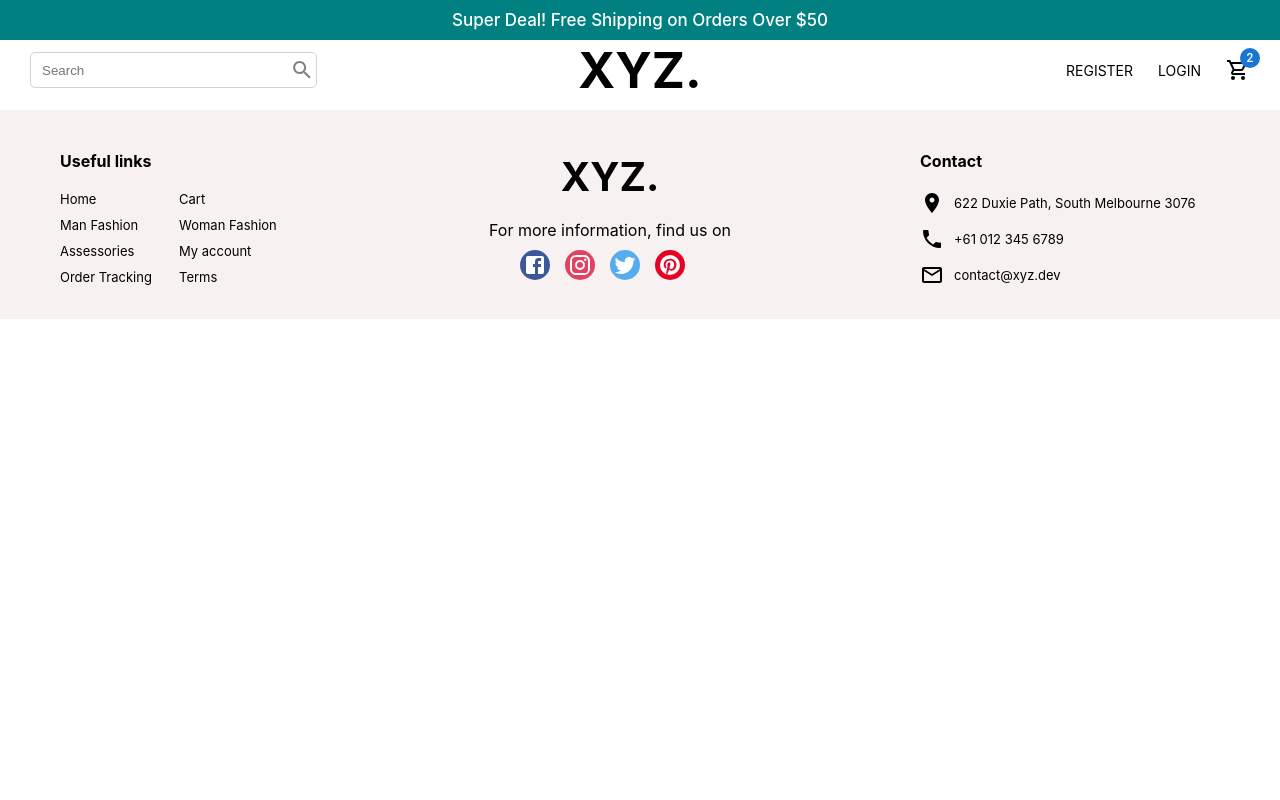
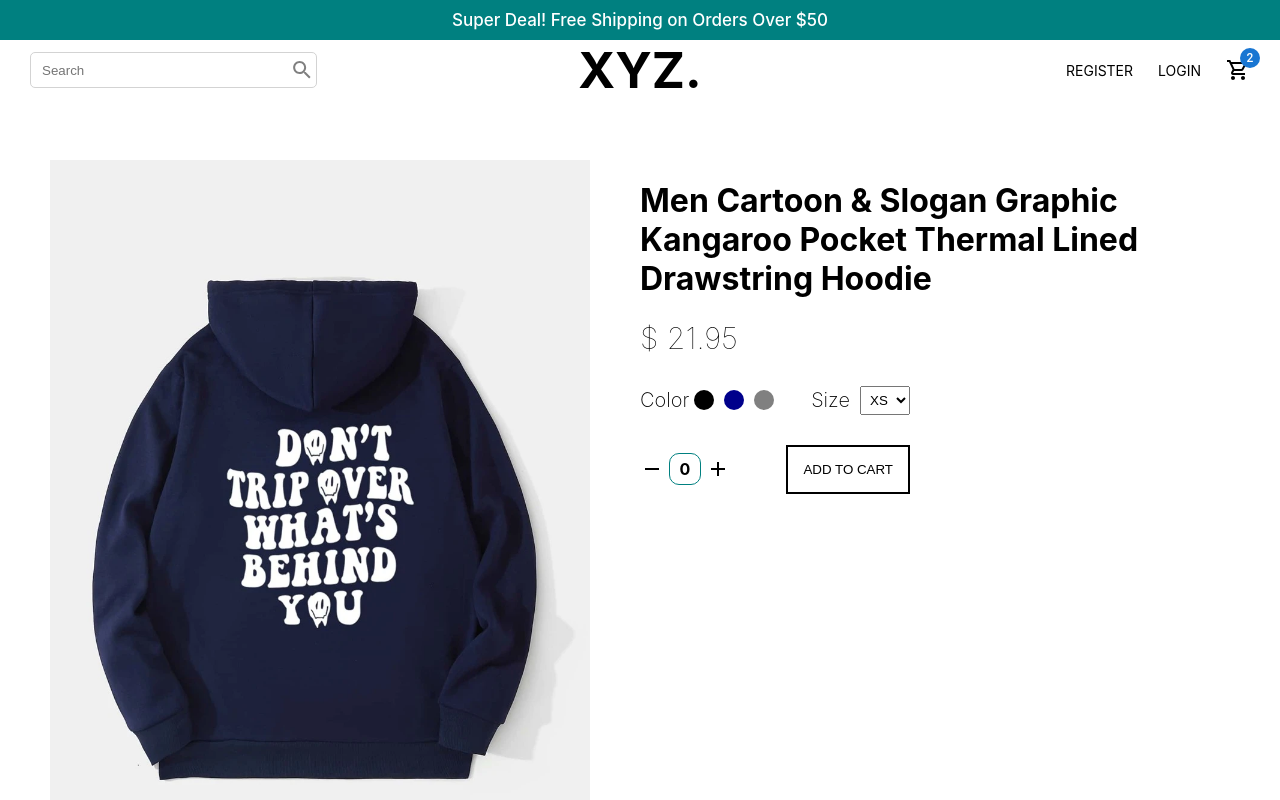
Before and after one commit to yaoyangdi/flash_sales, a React (Create React App) app in the folder frontend/ecommerce/: page /product/1 in a window 1280 px wide. Shown: the top 800 px of the page. Built offline with nearby package versions, Linux system fonts and the light colour scheme.

Commit message:
product page logic done

```diff
--- a/frontend/ecommerce/src/App.js
+++ b/frontend/ecommerce/src/App.js
@@ -7,6 +7,7 @@ import Login from './pages/Login';
 import Register from './pages/Register';
 import NewFlashSale from './pages/NewFlashSale';
 import Product from './pages/Product';
+import Notfound from './pages/Notfound';
 
 function App() {
   return (
@@ -19,7 +20,8 @@ function App() {
           <Route path="/register" element = {<Register/>} />
           <Route path="/login" element = {<Login/>} />
           <Route path="/flashsales" element = {<NewFlashSale/>}/>
-          <Route path="/product" element={<Product/>}/>
+          <Route path="/product/:id" element={<Product/>}/>
+          <Route path="*" element={<Notfound/>}/>
         </Routes>
         <Footer/>
       </Router>
--- a/frontend/ecommerce/src/assets/data.js
+++ b/frontend/ecommerce/src/assets/data.js
@@ -25,8 +25,34 @@ export const sliderItems = [
         img: school,
         bg: "F7F1F1",
     }
-]
+];
 
+export const products = [
+    {
+        id: 1,
+        img:hoodie1,
+        title: "Men Cartoon & Slogan Graphic Kangaroo Pocket Thermal Lined Drawstring Hoodie",
+        price: 21.95,
+    },
+    {
+        id: 2,
+        img: sweatshirt1,
+        title: "Men Bear Print Thermal Lined Sweatshirt",
+        price: 25.95,
+    },
+    {
+        id: 3,
+        img: sweatshirt2,
+        title: "ROMWE Guys Cartoon Bear Graphic Sweatshirt",
+        price: 21.95,
+    },
+    {
+        id: 4,
+        img: sweatshirt3,
+        title: "Men Cartoon Face Print Sweatshirt",
+        price: 50.95,
+    }
+];
 
 export const flashsales = [
     {
--- a/frontend/ecommerce/src/components/Navbar.jsx
+++ b/frontend/ecommerce/src/components/Navbar.jsx
@@ -79,9 +79,9 @@ const Navbar = () => {
                 </Left>
                 <Center><Logo href='/'>XYZ.</Logo></Center>
                 <Right>
-                    <MenuItem href='/register'>REGISTER</MenuItem>
-                    <MenuItem href='/login'>LOGIN</MenuItem>
-                    <MenuItem href='cart'>
+                    <MenuItem exact href='/register'>REGISTER</MenuItem>
+                    <MenuItem exact href='/login'>LOGIN</MenuItem>
+                    <MenuItem exact href='/cart'>
                         <Badge badgeContent={2} color="primary">
                             <ShoppingCartOutlinedIcon/>
                         </Badge>
--- a/frontend/ecommerce/src/components/Product.jsx
+++ b/frontend/ecommerce/src/components/Product.jsx
@@ -4,6 +4,7 @@ import SearchOutlinedIcon from '@mui/icons-material/SearchOutlined';
 import FavoriteBorderOutlinedIcon from '@mui/icons-material/FavoriteBorderOutlined';
 import FlashOnIcon from '@mui/icons-material/FlashOn';
 import { useState } from "react";
+import { useNavigate } from "react-router-dom";
 
 const Container = styled.div`
     margin:15px;
@@ -93,8 +94,9 @@ const PrevPrice = styled.span`
 `;
 
 const Product = ({prod}) => {
+    const navigate = useNavigate();
   return (
-    <Container>
+    <Container onClick={()=> navigate(`product/${prod.id}`)}>
         <Discount><FlashOnIcon style={{fontSize: "25px"}}/>{-Math.round((prod.prev_price-prod.price)*100/prod.prev_price)}%</Discount>
         <Image src={prod.img} />
         <Hover>
--- /dev/null
+++ b/frontend/ecommerce/src/pages/Notfound.jsx
@@ -0,0 +1,23 @@
+import styled from "styled-components"
+
+const Container = styled.div`
+    width: 100vw;
+    height: 100vh;
+    background: white;
+    display: flex;
+    align-items: center;
+    justify-content: center;
+    font-size: 64px;
+    font-weight: 300;
+`;
+
+
+const Notfound = () => {
+  return (
+    <Container>
+        Page Not Found :(
+    </Container>
+  )
+}
+
+export default Notfound
--- a/frontend/ecommerce/src/pages/Product.jsx
+++ b/frontend/ecommerce/src/pages/Product.jsx
@@ -1,6 +1,10 @@
 import styled from 'styled-components';
 import AddIcon from '@mui/icons-material/Add';
 import RemoveIcon from '@mui/icons-material/Remove';
+import { useParams } from 'react-router-dom';
+import { products } from "../assets/data";
+import { useState } from 'react';
+
 const Container = styled.div`
 
 `;
@@ -98,21 +102,33 @@ const Button = styled.button`
 
 
 
-const Product = () => {
+const Product = ({}) => {
+  const params = useParams();
+  const id = params.id-1;
+  const product = products[id];
+  const [amount, setAmount] = useState(0);
+  const [size, setSize] = useState("");
+
+  const onInc = () => {
+    setAmount(amount+1)
+  }
+  const onDec = () => {
+    if (amount>0){
+      setAmount(amount-1)
+    }
+  }
+  const onAddToCart = () => {
+    console.log(size.value);
+  }
   return (
     <Container>
       <Wrapper>
         <ImgContainer>
-          <Image />
+          <Image src={product.img}/>
         </ImgContainer>
         <InfoContainer>
-          <Title>Denim Jumpsuit</Title>
-          <Desc>
-            Lorem ipsum dolor sit amet, consectetur adipiscing elit. Curabitur ac sem ultrices, hendrerit mauris sit amet, facilisis nulla. Nulla auctor, sem a commodo consectetur, ipsum mauris hendrerit dui, a vulputate velit nibh ut metus. Ut in elementum arcu.
-            Maecenas at mauris ut erat semper elementum et sit amet leo. Nullam vitae tortor lorem. Proin euismod nunc et elit finibus dapibus. Etiam diam erat, dictum a tortor in, feugiat placerat turpis. Phasellus id rhoncus lacus. Pellentesque at consectetur mi.
-            Ut erat enim, malesuada ullamcorper viverra iaculis, semper vel purus. Cras tincidunt tristique sem vitae sollicitudin. Vestibulum quis ligula dolor. Donec in nibh felis. Nulla sit amet ligula at erat laoreet commodo ut in felis. Fusce justo tellus, porta ullamcorper efficitur sed, feugiat sed ligula.
-          </Desc>
-          <Price>$ 20</Price>
+          <Title>{product.title}</Title>
+          <Price>$ {product.price}</Price>
           <FilterContainer>
           <Filter>
             <FilterTitle>Color</FilterTitle>
@@ -122,24 +138,23 @@ const Product = () => {
           </Filter>
           <Filter>
             <FilterTitle>Size</FilterTitle>
-            <FilterSize>
-              <FilterSizeOption>XS</FilterSizeOption>
-              <FilterSizeOption>S</FilterSizeOption>
-              <FilterSizeOption>M</FilterSizeOption>
-              <FilterSizeOption>L</FilterSizeOption>
+            <FilterSize  ref={ (input)=> {setSize(input);}} >
+              <FilterSizeOption value="XS">XS</FilterSizeOption>
+              <FilterSizeOption value="S">S</FilterSizeOption>
+              <FilterSizeOption value="M">M</FilterSizeOption>
+              <FilterSizeOption value="L">L</FilterSizeOption>
             </FilterSize>
           </Filter>
         </FilterContainer>
         <AddContainer>
           <AmountContainer>
-            <RemoveIcon/>
-            <Amount>1</Amount>
-            <AddIcon/>
+            <RemoveIcon onClick={onDec} style={{cursor:"pointer"}}/>
+            <Amount>{amount}</Amount>
+            <AddIcon onClick={onInc} style={{cursor:"pointer"}}/>
           </AmountContainer>
-          <Button>ADD TO CART</Button>
+          <Button onClick={onAddToCart}>ADD TO CART</Button>
         </AddContainer>
         </InfoContainer>
-
       </Wrapper>
     </Container>
   )
```
